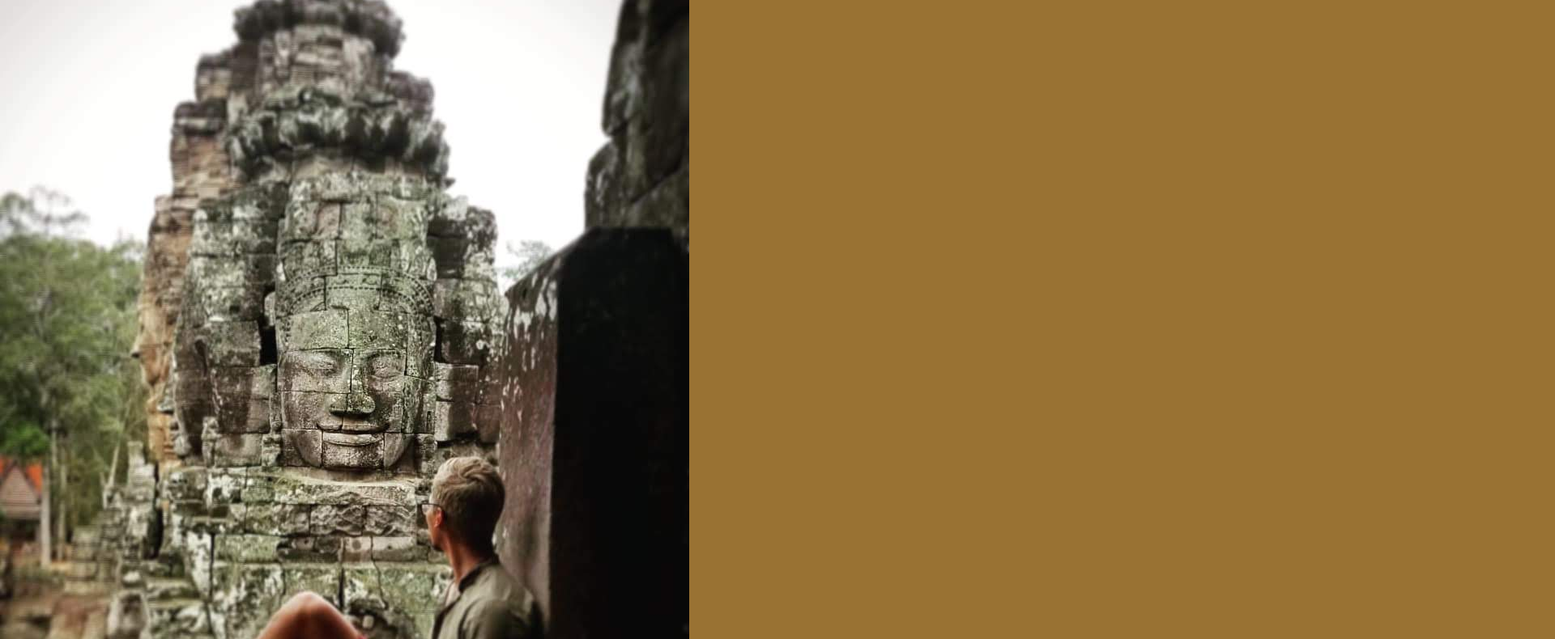
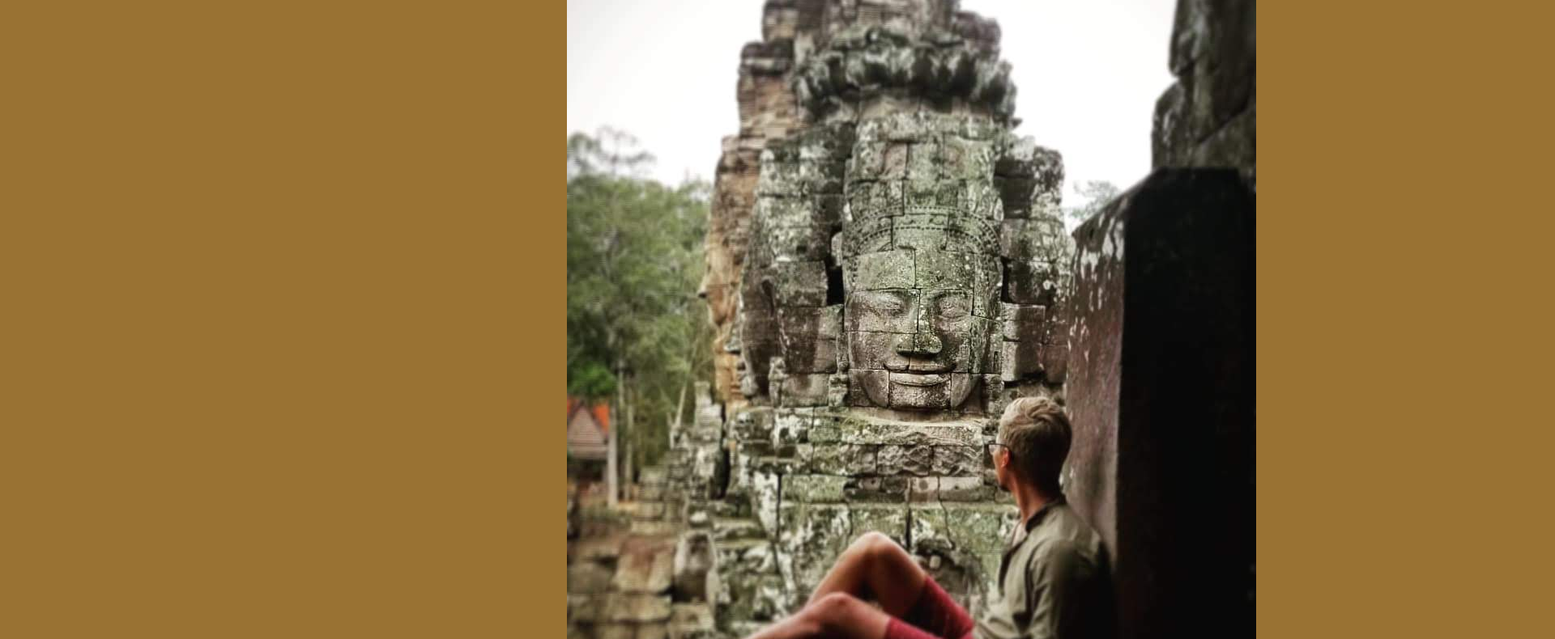
Before and after one commit to Zavvy-Glitch/201-project, a plain HTML site: page project-directory/index.html in a window 1280 px wide. Shown: the part 114-904 px from the top of the page at 81% size, 1920 px wide, since content can reach past the window. Drawn offline with Linux system fonts and the light colour scheme.

Commit message:
creating boxes for placement

```diff
--- a/project-directory/css/style.css
+++ b/project-directory/css/style.css
@@ -1,11 +1,3 @@
-h1 {
-
-    font-size: 4em;
-    text-align: right;
-    font-style:oblique;
-    color:#2E6699;
-    background-color:#E6B15C;
-}
 
 body {
     background-color:#997233;
@@ -16,6 +8,7 @@ h2{
     text-align: left;
     font-style:oblique;
     color:#5CA4E6;
+
 }
 
 #intro{
@@ -25,8 +18,23 @@ h2{
 }
 
 #angkor{
-    width: 100%;
-    display: block;
-    margin: 10px auto;
+    position: relative;
+    left:700px;
 
 }
+
+/* body * {
+    border:1px solid black; */
+/* } */
+
+h1 {
+    position: fixed;
+    left: 1049px;
+    font-size: 4em;
+    text-align: right;
+    font-style:oblique;
+    color:#2E6699;
+    height: 1490px;
+    width: 300px;
+    background-color:#E6B15C;
+}
```
